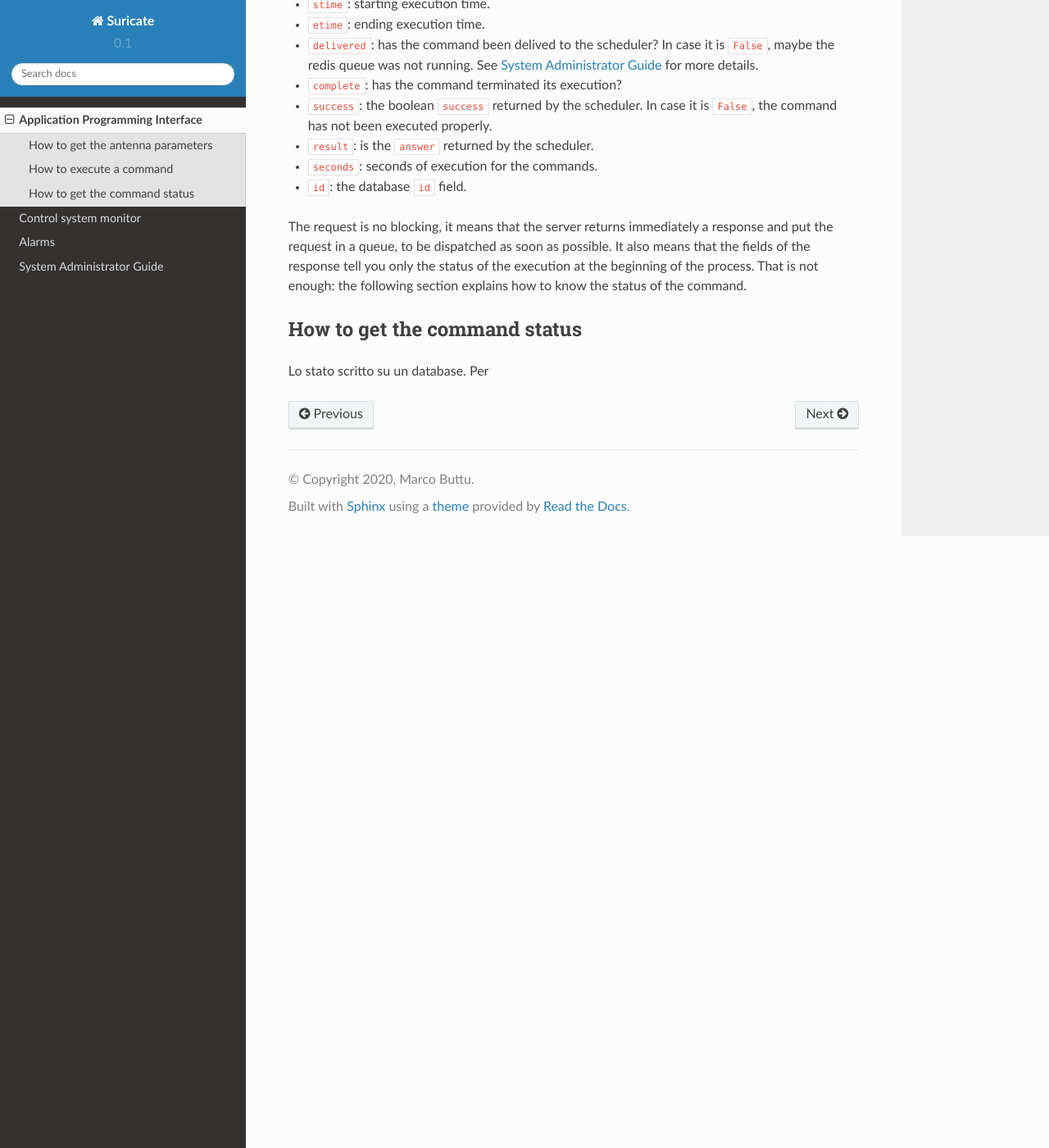
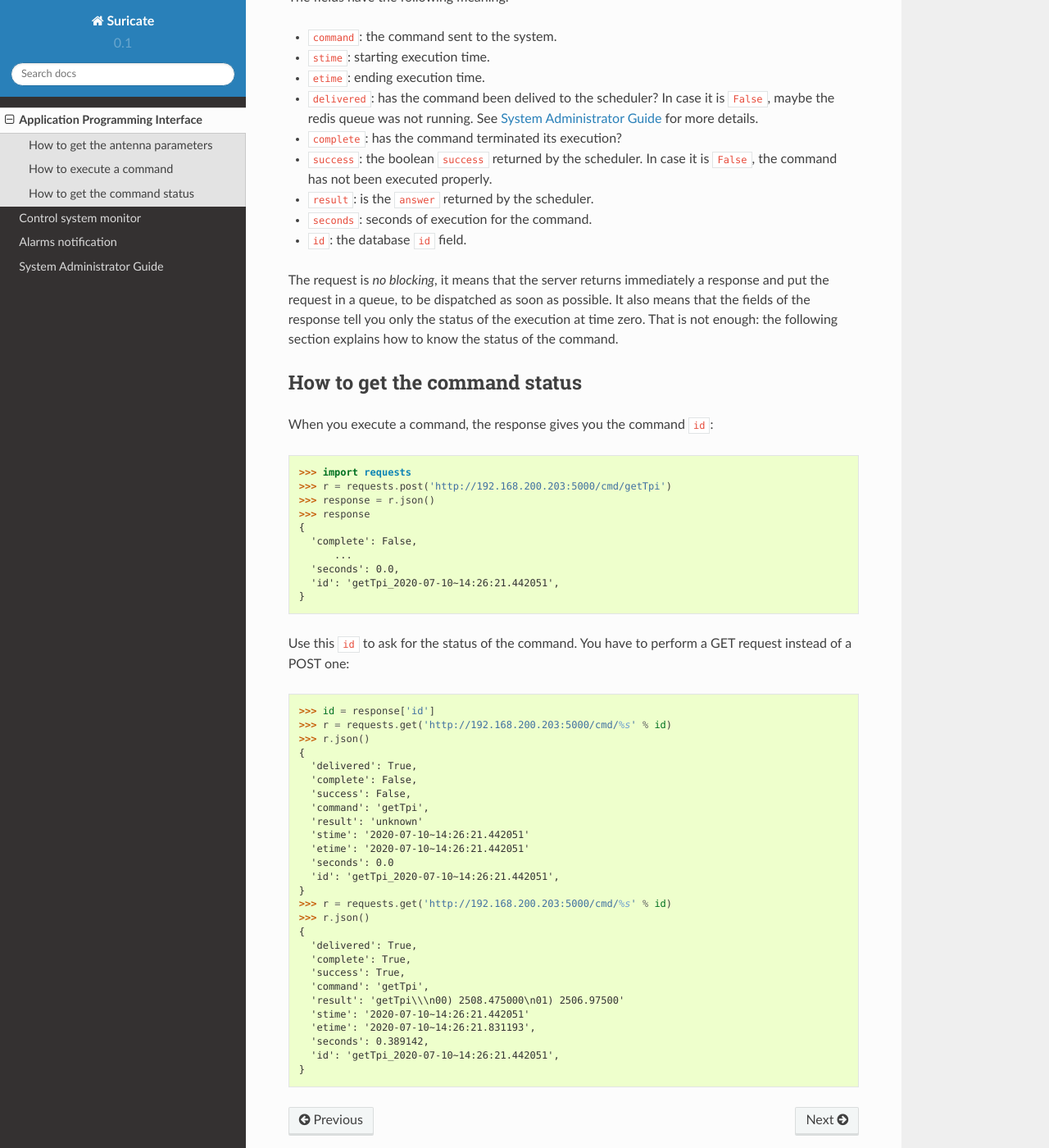
Before and after one commit to discos/suricate, a Sphinx documentation site: the page built from docs/api.rst, in a window 1280 px wide and 1400 px high, scrolled down 3188 px. Shown: the whole window at 82% size. Built offline with Sphinx 7.4.7 and the Read the Docs theme 2.0.0, drawn with Linux system fonts in a browser that asks for light colours; some of the changed text lies outside the part shown.

Commit message:
Fix issue 88

```diff
--- a/docs/alarms.rst
+++ b/docs/alarms.rst
@@ -1,8 +1,8 @@
 .. _alarms:
 
-******
-Alarms
-******
+*******************
+Alarms notification
+*******************
 
 .. todo:: Write a package for alarms management. It has
    to push the active alarms to the clients by using SSE.
--- a/docs/api.rst
+++ b/docs/api.rst
@@ -12,8 +12,10 @@
 
 How to get the antenna parameters
 =================================
-The :download:`SRT configuration file <../templates/srt.yaml>` contains all
-parameters you can get. Have a look at its first 20 lines:
+Suricate is configured by means of a configuration file. There are
+three templates, one for each telescope, and every template contains all
+parameters you can get for that telescope. Have a look at the first 20 lines
+of the :download:`SRT configuration file <../templates/srt.yaml>`:
 
 .. literalinclude:: ../templates/srt.yaml
    :language: yaml
@@ -84,15 +88,16 @@
 * ``/attr/SYSTEM/Component/name/N``: last ``N`` data dictionaries for
   attribute ``name``.
 
-* ``/attr/SYSTEM/Component/name/from/x`` returns all data dictionaries of ``name``,
+* ``/attr/SYSTEM/Component/name/from/x``: all data dictionaries for attribute ``name``,
   starting from timestamp ``x`` until now. The timestamp must have the following format:
   ``YYYY-MM-DD~HH-mm-SS.f``.  For instance, here is an example: ``2020-07-10~13:28:56.428177``
 
-* ``/attr/SYSTEM/Component/name/from/x/to/y`` returns all data dictionaries of ``name``,
-  starting from timestamp ``x`` until timestamp ``y``.
+* ``/attr/SYSTEM/Component/name/from/x/to/y``: all data dictionaries for
+  attribute ``name``, starting from timestamp ``x`` until timestamp ``y``.
 
-For instance, in the previous example ``SYSTEM`` was ``ANTENNA``, ``Component``
-was ``Boss`` and the attribute ``name`` was ``rawAzimuth``.
+For instance, in previous example we had ``ANTENNA/Boss/rawAzimuth``
+for ``SYSTEM/Component/name``. The system was ``ANTENNA``, che component was
+``Boss`` and the attribute name was ``rawAzimuth``.
 
 The attributes information is retrieved from a persistent data base. If you want to
 build a client that requires real time data, the best way is to use a Redis
@@ -100,13 +105,13 @@
 
 Summarizing, ``http://192.168.200.203:5000`` as base URL, and:
 
-#. ``attr/SYSTEM/Component/name``: last 10
+#. ``/attr/SYSTEM/Component/name``: last 10
 
-#. ``attr/SYSTEM/Component/name/N``: last N
+#. ``/attr/SYSTEM/Component/name/N``: last N
 
-#. ``attr/SYSTEM/Component/name/from/x``: from timestamp x
+#. ``/attr/SYSTEM/Component/name/from/x``: from timestamp x
 
-#. ``attr/SYSTEM/Component/name/from/x/to/y``: from timestamp x to y.
+#. ``/attr/SYSTEM/Component/name/from/x/to/y``: from timestamp x to y.
 
 
 
@@ -114,14 +119,14 @@
 ========================
 To execute a command ``foo``, use the following ``POST`` request::
 
-    POST /cmd/foo
+   POST /cmd/foo
 
 For instance, that is the case for ``getTpi`` command:
 
 .. code-block:: python
 
-    >>> import requests
-    >>> r = requests.post('http://192.168.200.203:5000/cmd/getTpi')
+   >>> import requests
+   >>> r = requests.post('http://192.168.200.203:5000/cmd/getTpi')
 
 The response is a json dictionary containing some information
 about the command:
@@ -153,17 +158,62 @@
 * ``success``: the boolean ``success`` returned by the scheduler.
   In case it is ``False``, the command has not been executed properly.
 * ``result``: is the ``answer`` returned by the scheduler.
-* ``seconds``: seconds of execution for the commands.
+* ``seconds``: seconds of execution for the command.
 * ``id``: the database ``id`` field.
 
-The request is no blocking, it means that the server returns immediately
+The request is *no blocking*, it means that the server returns immediately
 a response and put the request in a queue, to be dispatched as soon as possible.
 It also means that the fields of the response tell you only the status
-of the execution at the beginning of the process. That is not enough:
+of the execution at time zero. That is not enough:
 the following section explains how to know the status of the command.
 
 
 How to get the command status
 =============================
+When you execute a command, the response gives you the command ``id``:
 
-Lo stato scritto su un database. Per
+.. code-block:: python
+
+   >>> import requests
+   >>> r = requests.post('http://192.168.200.203:5000/cmd/getTpi')
+   >>> response = r.json()
+   >>> response
+   {
+     'complete': False,
+         ...
+     'seconds': 0.0,
+     'id': 'getTpi_2020-07-10~14:26:21.442051',
+   }
+
+Use this ``id`` to ask for the status of the command.
+You have to perform a GET request instead of a POST one:
+
+.. code-block:: python
+
+   >>> id = response['id']
+   >>> r = requests.get('http://192.168.200.203:5000/cmd/%s' % id)
+   >>> r.json()
+   {
+     'delivered': True,
+     'complete': False,
+     'success': False,
+     'command': 'getTpi',
+     'result': 'unknown'
+     'stime': '2020-07-10~14:26:21.442051'
+     'etime': '2020-07-10~14:26:21.442051'
+     'seconds': 0.0
+     'id': 'getTpi_2020-07-10~14:26:21.442051',
+   }
+   >>> r = requests.get('http://192.168.200.203:5000/cmd/%s' % id)
+   >>> r.json()
+   {
+     'delivered': True,
+     'complete': True,
+     'success': True,
+     'command': 'getTpi',
+     'result': 'getTpi\\\n00) 2508.475000\n01) 2506.97500'
+     'stime': '2020-07-10~14:26:21.442051'
+     'etime': '2020-07-10~14:26:21.831193',
+     'seconds': 0.389142,
+     'id': 'getTpi_2020-07-10~14:26:21.442051',
+   }
```
Also changed, not shown: other parts of docs/api.rst (+26 -24 lines), docs/monitor.rst (+46 -53 lines).
